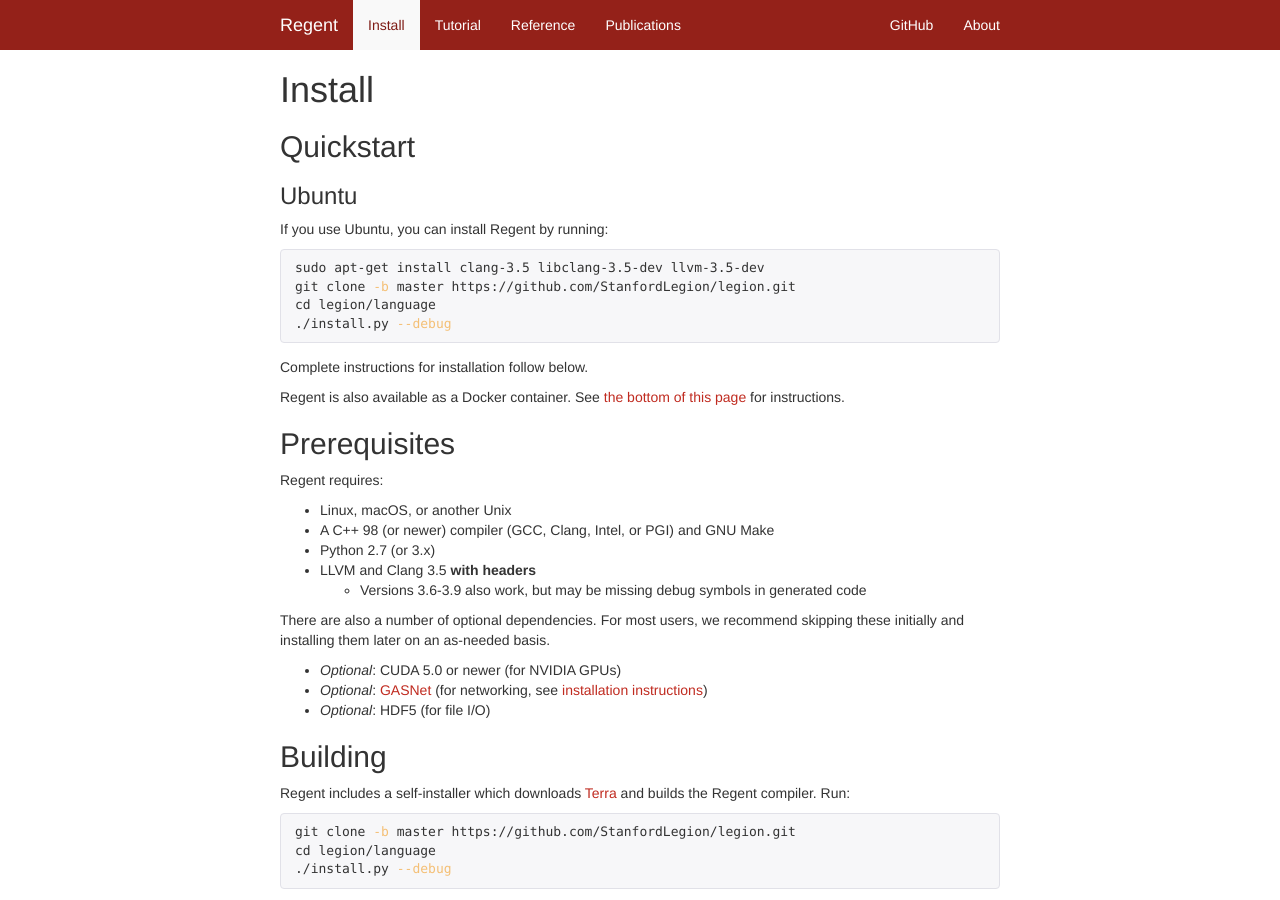
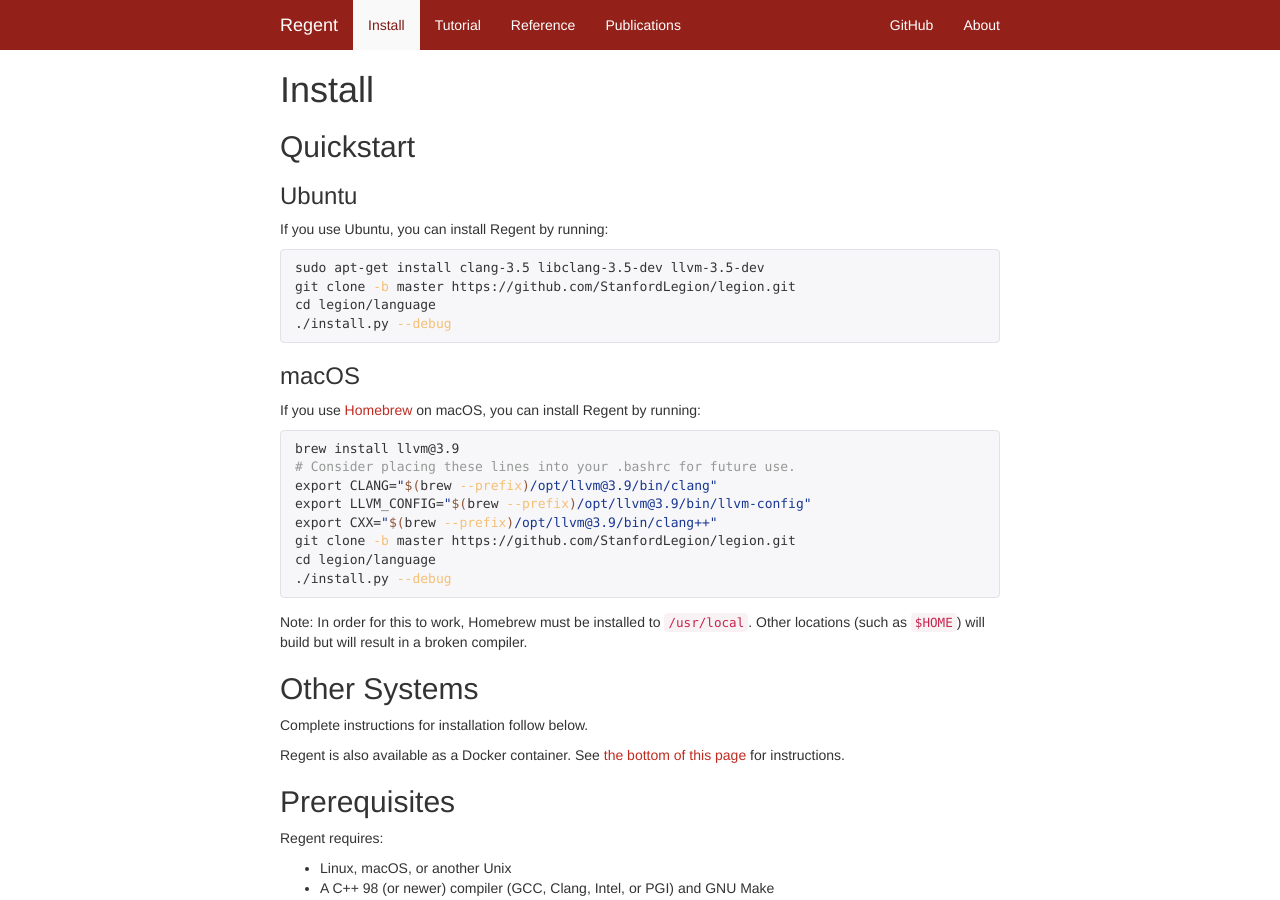
Before and after one commit to StanfordLegion/regent-lang.org, a Jekyll site: the page built from install.md, in a window 1280 px wide and 900 px high. Built offline with Jekyll 4.4.1, drawn with Linux system fonts in a browser that asks for light colours; nearby versions of some CDN libraries.

Commit message:
Add macOS quickstart instructions.

```diff
--- a/install.md
+++ b/install.md
@@ -18,6 +18,28 @@
 cd legion/language
 ./install.py --debug
 {% endhighlight %}
+
+### macOS
+
+If you use [Homebrew](https://brew.sh/) on macOS, you can install
+Regent by running:
+
+{% highlight bash %}
+brew install llvm@3.9
+# Consider placing these lines into your .bashrc for future use.
+export CLANG="$(brew --prefix)/opt/llvm@3.9/bin/clang"
+export LLVM_CONFIG="$(brew --prefix)/opt/llvm@3.9/bin/llvm-config"
+export CXX="$(brew --prefix)/opt/llvm@3.9/bin/clang++"
+git clone -b master https://github.com/StanfordLegion/legion.git
+cd legion/language
+./install.py --debug
+{% endhighlight %}
+
+Note: In order for this to work, Homebrew must be installed to
+`/usr/local`. Other locations (such as `$HOME`) will build but will
+result in a broken compiler.
+
+## Other Systems
 
 Complete instructions for installation follow below.
 
```
